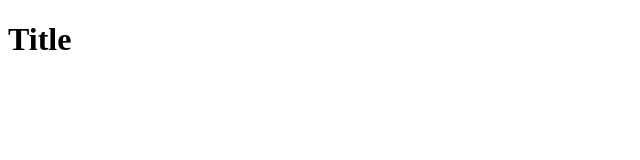
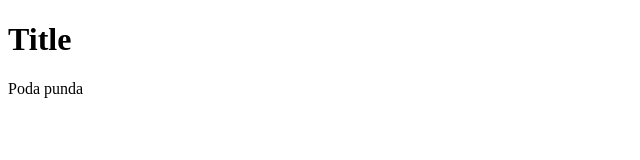
Before and after one commit to zakisheriff/try, a plain HTML site: page index.html in a window 1280 px wide. Shown: the full height of the page, 0-640 px from the left. Drawn offline with Linux system fonts and the light colour scheme.

Commit message:
First push ra eleiiii

```diff
--- a/index.html
+++ b/index.html
@@ -9,5 +9,6 @@
     <h1>
         Title
     </h1>
+    <p>Poda punda</p>
 </body>
 </html>
```
